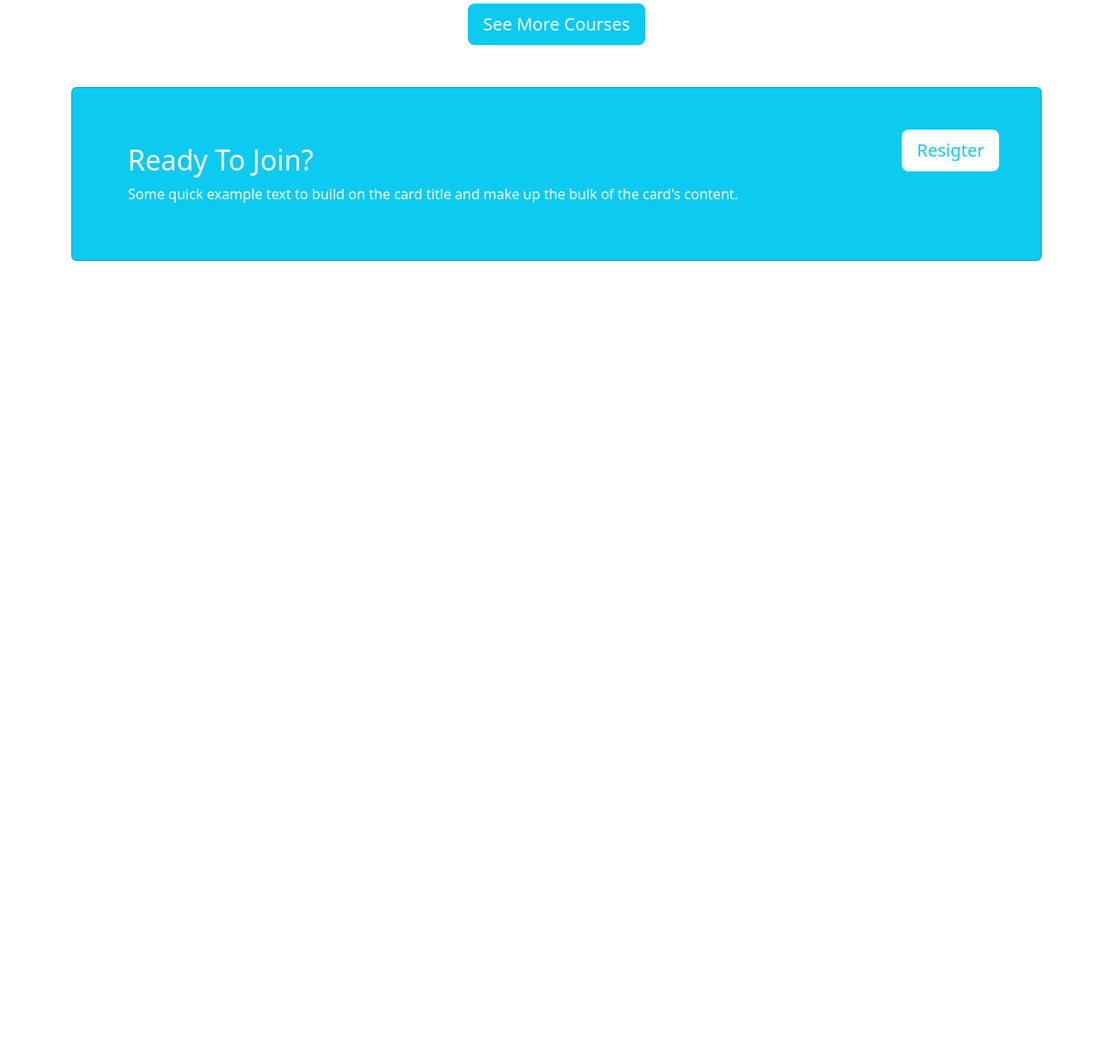
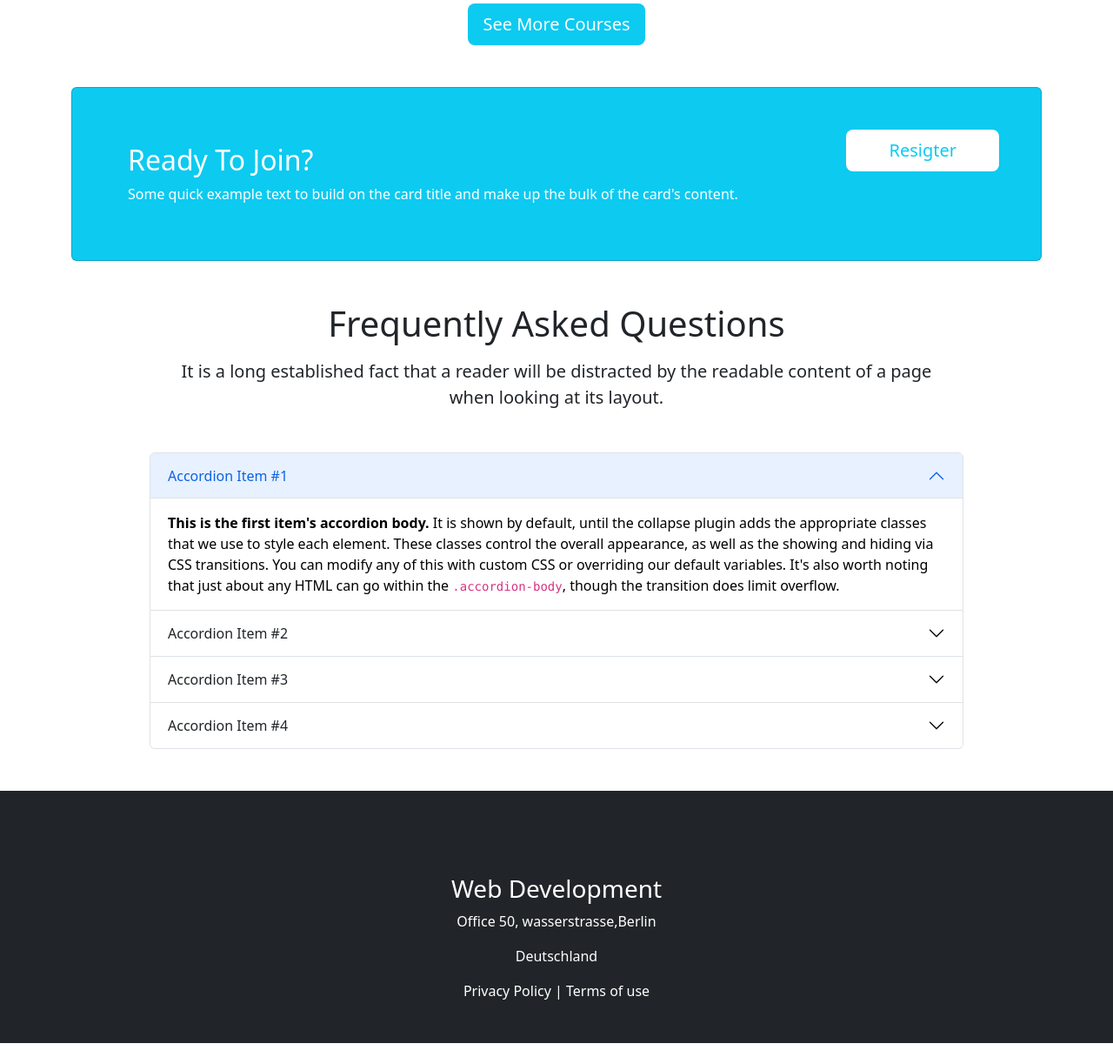
Before and after one commit to mdarman-uddin/Web-Development-Bootstrap, a plain HTML site: page index.html in a window 1280 px wide. Shown: the part 1808-3023 px from the top of the page at 87% size. Before the commit the page ends 2108 px from the top, so only its background shows below. Drawn offline with nearby package versions, Linux system fonts and the light colour scheme.

Commit message:
questions part added

```diff
--- a/index.html
+++ b/index.html
@@ -217,16 +217,86 @@
                      <h2 class="card-title">Ready To Join?</h2>
                      <p class="card-text">Some quick example text to build on the card title and make up the bulk of the card's content.</p>
                    </div>
-                   <div class="text-center" >
-                   <button href="#" class="btn bg-white btn-lg text-info">Resigter</button>
+                   <div class="text-center " >
+                   <button href="#" class="btn bg-white btn-lg text-info ps-5 pe-5">Resigter</button>
                    </div>
                 </div>
              </div>
 
         </section>
+        <section class="container w-75 mt-5">
+            <div class =" container mb-5 fw-bold text-center">
+                <h1 fw-extrabold> Frequently Asked Questions </h1>
+                <p class=" fs-5 fw-light m-3"> It is a long established fact that a reader will be distracted by the readable content of a page when looking at its layout.</p>
+            </div>
+            <div class="accordion " id="accordionExample">
+                <div class="accordion-item">
+                  <h2 class="accordion-header" id="headingOne">
+                    <button class="accordion-button" type="button" data-bs-toggle="collapse" data-bs-target="#collapseOne" aria-expanded="true" aria-controls="collapseOne">
+                      Accordion Item #1
+                    </button>
+                  </h2>
+                  <div id="collapseOne" class="accordion-collapse collapse show" aria-labelledby="headingOne" data-bs-parent="#accordionExample">
+                    <div class="accordion-body">
+                      <strong>This is the first item's accordion body.</strong> It is shown by default, until the collapse plugin adds the appropriate classes that we use to style each element. These classes control the overall appearance, as well as the showing and hiding via CSS transitions. You can modify any of this with custom CSS or overriding our default variables. It's also worth noting that just about any HTML can go within the <code>.accordion-body</code>, though the transition does limit overflow.
+                    </div>
+                  </div>
+                </div>
+                <div class="accordion-item">
+                  <h2 class="accordion-header" id="headingTwo">
+                    <button class="accordion-button collapsed" type="button" data-bs-toggle="collapse" data-bs-target="#collapseTwo" aria-expanded="false" aria-controls="collapseTwo">
+                      Accordion Item #2
+                    </button>
+                  </h2>
+                  <div id="collapseTwo" class="accordion-collapse collapse" aria-labelledby="headingTwo" data-bs-parent="#accordionExample">
+                    <div class="accordion-body">
+                      <strong>This is the second item's accordion body.</strong> It is hidden by default, until the collapse plugin adds the appropriate classes that we use to style each element. These classes control the overall appearance, as well as the showing and hiding via CSS transitions. You can modify any of this with custom CSS or overriding our default variables. It's also worth noting that just about any HTML can go within the <code>.accordion-body</code>, though the transition does limit overflow.
+                    </div>
+                  </div>
+                </div>
+                <div class="accordion-item">
+                  <h2 class="accordion-header" id="headingThree">
+                    <button class="accordion-button collapsed" type="button" data-bs-toggle="collapse" data-bs-target="#collapseThree" aria-expanded="false" aria-controls="collapseThree">
+                      Accordion Item #3
+                    </button>
+                  </h2>
+                  <div id="collapseThree" class="accordion-collapse collapse" aria-labelledby="headingThree" data-bs-parent="#accordionExample">
+                    <div class="accordion-body">
+                      This is the third item's accordion body. It is hidden by default, until the collapse plugin adds the appropriate classes that we use to style each element. These classes control the overall appearance, as well as the showing and hiding via CSS transitions. You can modify any of this with custom CSS or overriding our default variables. It's also worth noting that just about any HTML can go within the <code>.accordion-body</code>, though the transition does limit overflow.
+                    </div>
+                  </div>
+                </div>
+                <div class="accordion-item">
+                  <h2 class="accordion-header" id="headingFour">
+                    <button class="accordion-button collapsed" type="button" data-bs-toggle="collapse" data-bs-target="#collapseFour" aria-expanded="false" aria-controls="collapseFour">
+                      Accordion Item #4
+                    </button>
+                  </h2>
+                  <div id="collapseFour" class="accordion-collapse collapse" aria-labelledby="headingFour" data-bs-parent="#accordionExample">
+                    <div class="accordion-body">
+                      This is the third item's accordion body. It is hidden by default, until the collapse plugin adds the appropriate classes that we use to style each element. These classes control the overall appearance, as well as the showing and hiding via CSS transitions. You can modify any of this with custom CSS or overriding our default variables. It's also worth noting that just about any HTML can go within the <code>.accordion-body</code>, though the transition does limit overflow.
+                    </div>
+                  </div>
+                </div>
+              </div>
+        </section>
+        <section class="container mt-5">
+
+        </section>
     </main>
       <!-- main section ends  -->
-  </body>
+
   <script src="https://cdn.jsdelivr.net/npm/bootstrap@5.2.0/dist/js/bootstrap.bundle.min.js" integrity="sha384-A3rJD856KowSb7dwlZdYEkO39Gagi7vIsF0jrRAoQmDKKtQBHUuLZ9AsSv4jD4Xa" crossorigin="anonymous"></script>
 </body>
+<footer class="bg-dark mt-5">
+    <div class=" container-lg pt-5 text-center text-white">
+        <h3 class="pt-5">Web Development</h3>
+        <p>Office 50, wasserstrasse,Berlin</p>
+        <p> Deutschland</p>
+        <p class="pb-5">Privacy Policy | Terms of use</p>
+    </div>
+    <div>
+
+    </div>
+</footer>
 </html>
```
